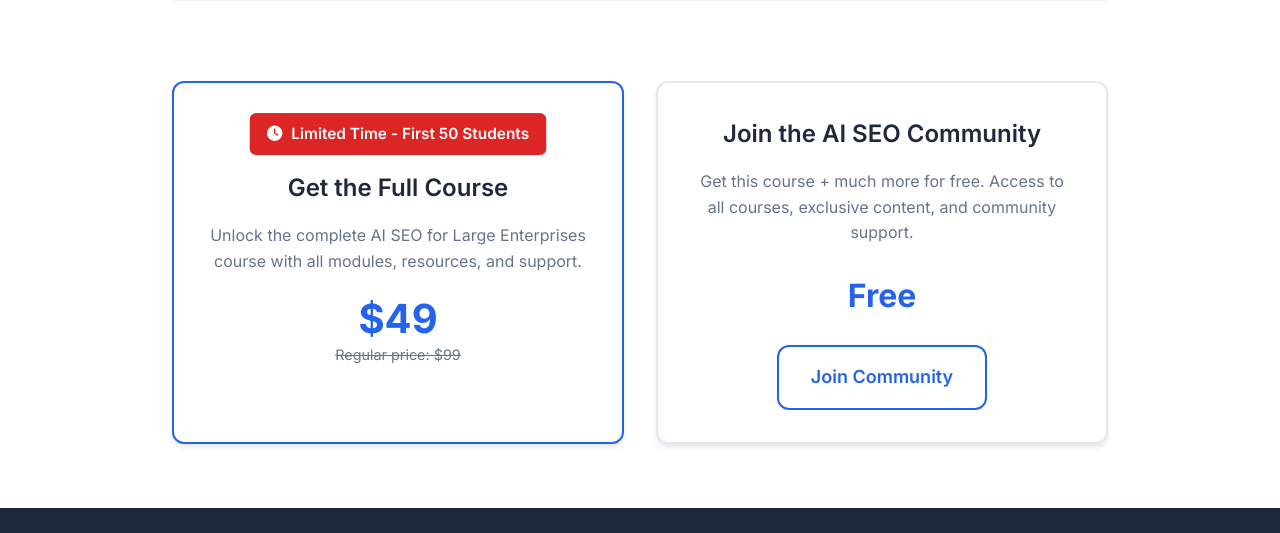
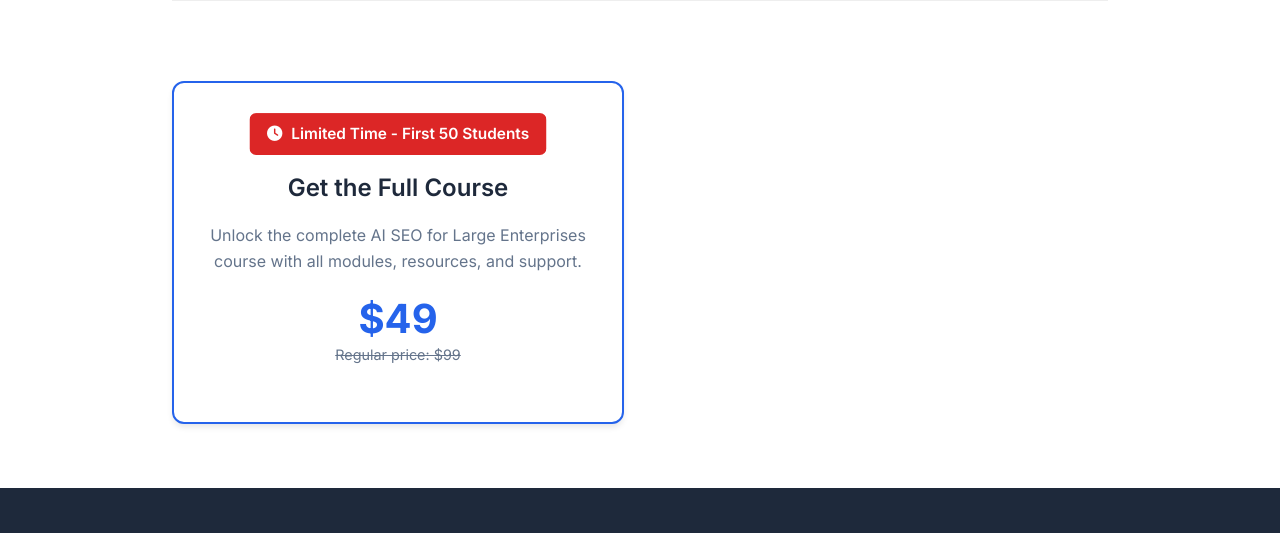
Before and after one commit to cdznho/website, a website: page ai-seo-course-preview/index.html in a window 1280 px wide. Shown: the part 3281-3814 px from the top of the page. Drawn offline with Linux system fonts and the light colour scheme; a script that the page names is missing.

Commit message:
removed community

```diff
--- a/ai-seo-course-preview/index.html
+++ b/ai-seo-course-preview/index.html
@@ -162,13 +162,6 @@
                         >
                         </stripe-buy-button>
                     </div>
-
-                    <div class="cta-card secondary">
-                        <h3>Join the AI SEO Community</h3>
-                        <p>Get this course + much more for free. Access to all courses, exclusive content, and community support.</p>
-                        <div class="price">Free</div>
-                        <a href="https://www.skool.com/ai-seo-the-2025-community-4247" class="btn btn-secondary btn-large" target="_blank">Join Community</a>
-                    </div>
                 </div>
             </div>
         </div>
```
